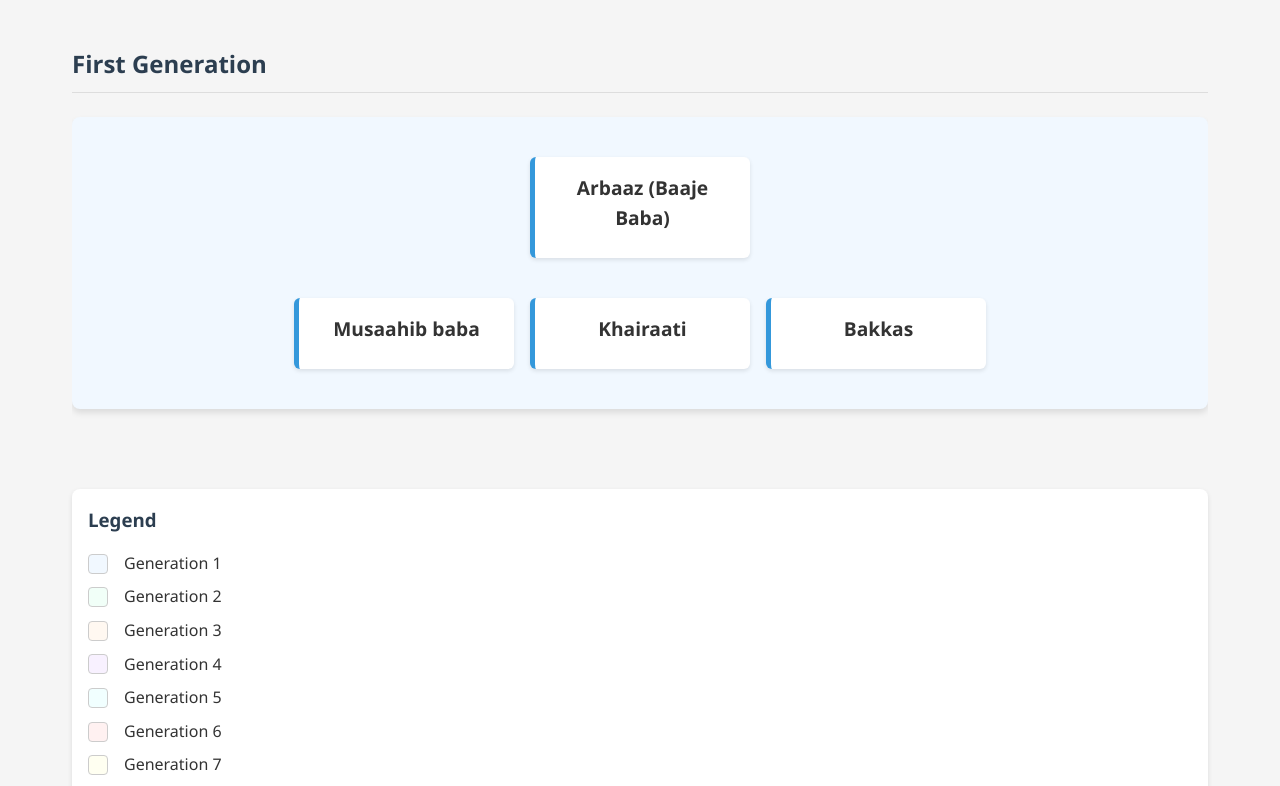
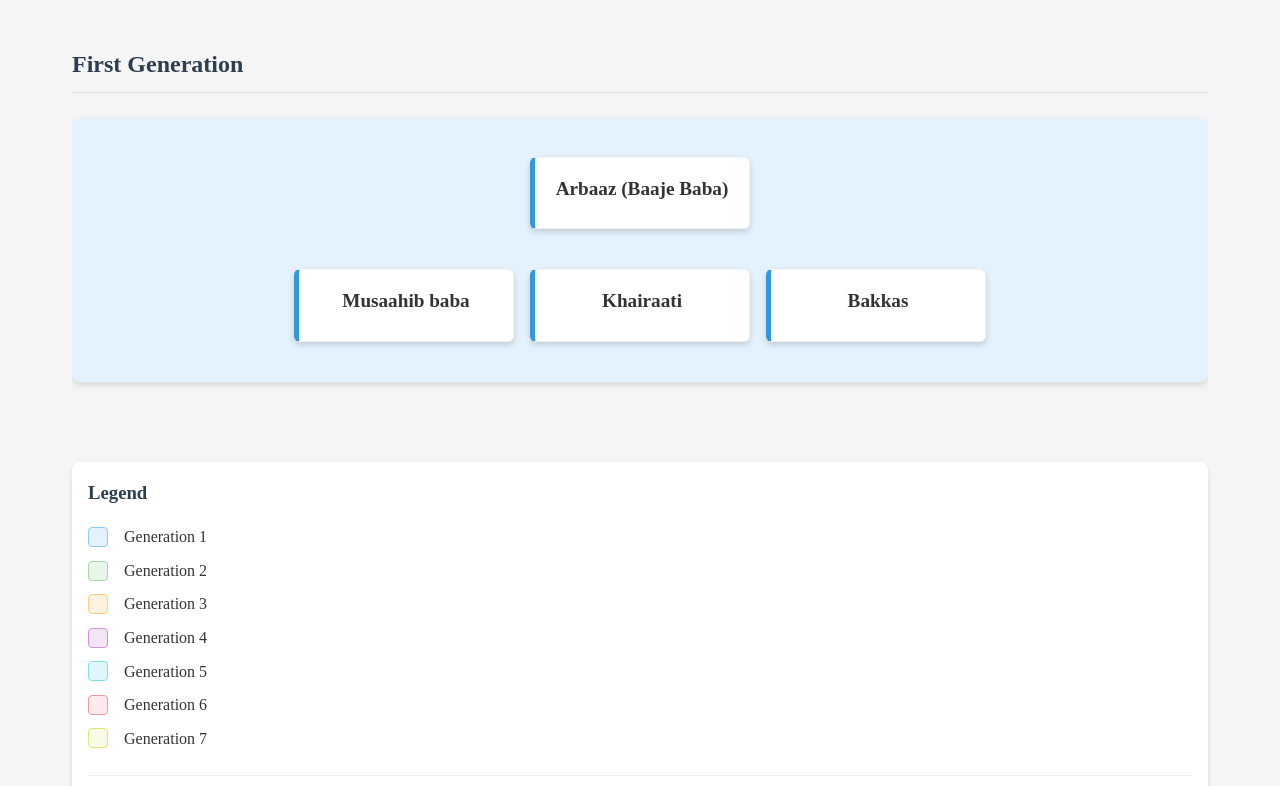
Before and after one commit to RavenCorp-Tech/Lineage, a plain HTML site: page index.html in a window 1280 px wide. Shown: the part 274-1060 px from the top of the page. Drawn offline with Linux system fonts and the light colour scheme.

Commit message:
Enhance person cards with improved shadow and border; Add comprehensive README.md

```diff
--- a/css/styles.css
+++ b/css/styles.css
@@ -6,7 +6,10 @@
 }
 
 body {
-    font-family: 'Segoe UI', Tahoma, Geneva, Verdana, sans-serif;
+    .person:hover {
+    transform: translateY(-5px);
+    box-shadow: 0 6px 18px rgba(0, 0, 0, 0.25);
+}-family: 'Segoe UI', Tahoma, Geneva, Verdana, sans-serif;
     line-height: 1.6;
     color: #333;
     background-color: #f5f5f5;
@@ -94,10 +97,11 @@ h3 {
     border-radius: 6px;
     text-align: center;
     transition: transform 0.3s, box-shadow 0.3s;
-    box-shadow: 0 2px 4px rgba(0, 0, 0, 0.1);
+    box-shadow: 0 3px 6px rgba(0, 0, 0, 0.15);
     cursor: pointer;
     width: 220px;
     background-color: white;
+    border: 1px solid rgba(0, 0, 0, 0.05);
 }
 
 .person:hover {
@@ -194,31 +198,31 @@ h3 {
 
 /* Generation colors */
 .gen-1 {
-    background-color: #f1f8ff;
+    background-color: #e3f2fd; /* Light Blue */
 }
 
 .gen-2 {
-    background-color: #f1fff8;
+    background-color: #e8f5e9; /* Light Green */
 }
 
 .gen-3 {
-    background-color: #fff8f1;
+    background-color: #fff3e0; /* Light Orange */
 }
 
 .gen-4 {
-    background-color: #f8f1ff;
+    background-color: #f3e5f5; /* Light Purple */
 }
 
 .gen-5 {
-    background-color: #f1ffff;
+    background-color: #e0f7fa; /* Light Cyan */
 }
 
 .gen-6 {
-    background-color: #fff1f1;
+    background-color: #ffebee; /* Light Red */
 }
 
 .gen-7 {
-    background-color: #fffff1;
+    background-color: #f9fbe7; /* Light Yellow-Green */
 }
 
 /* Gender colors */
@@ -255,38 +259,38 @@ h3 {
 }
 
 .gen-1-color {
-    background-color: #f1f8ff;
-    border: 1px solid #ccc;
+    background-color: #e3f2fd; /* Light Blue */
+    border: 1px solid #90caf9;
 }
 
 .gen-2-color {
-    background-color: #f1fff8;
-    border: 1px solid #ccc;
+    background-color: #e8f5e9; /* Light Green */
+    border: 1px solid #a5d6a7;
 }
 
 .gen-3-color {
-    background-color: #fff8f1;
-    border: 1px solid #ccc;
+    background-color: #fff3e0; /* Light Orange */
+    border: 1px solid #ffcc80;
 }
 
 .gen-4-color {
-    background-color: #f8f1ff;
-    border: 1px solid #ccc;
+    background-color: #f3e5f5; /* Light Purple */
+    border: 1px solid #ce93d8;
 }
 
 .gen-5-color {
-    background-color: #f1ffff;
-    border: 1px solid #ccc;
+    background-color: #e0f7fa; /* Light Cyan */
+    border: 1px solid #80deea;
 }
 
 .gen-6-color {
-    background-color: #fff1f1;
-    border: 1px solid #ccc;
+    background-color: #ffebee; /* Light Red */
+    border: 1px solid #ef9a9a;
 }
 
 .gen-7-color {
-    background-color: #fffff1;
-    border: 1px solid #ccc;
+    background-color: #f9fbe7; /* Light Yellow-Green */
+    border: 1px solid #dce775;
 }
 
 .male-color {
```
Also changed, not shown: 1 other file.
